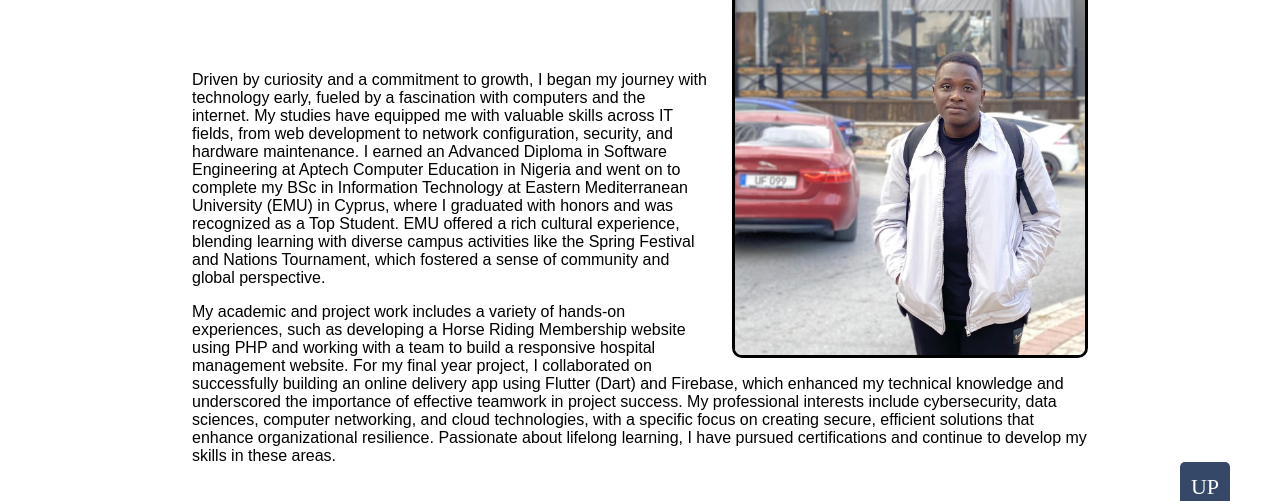
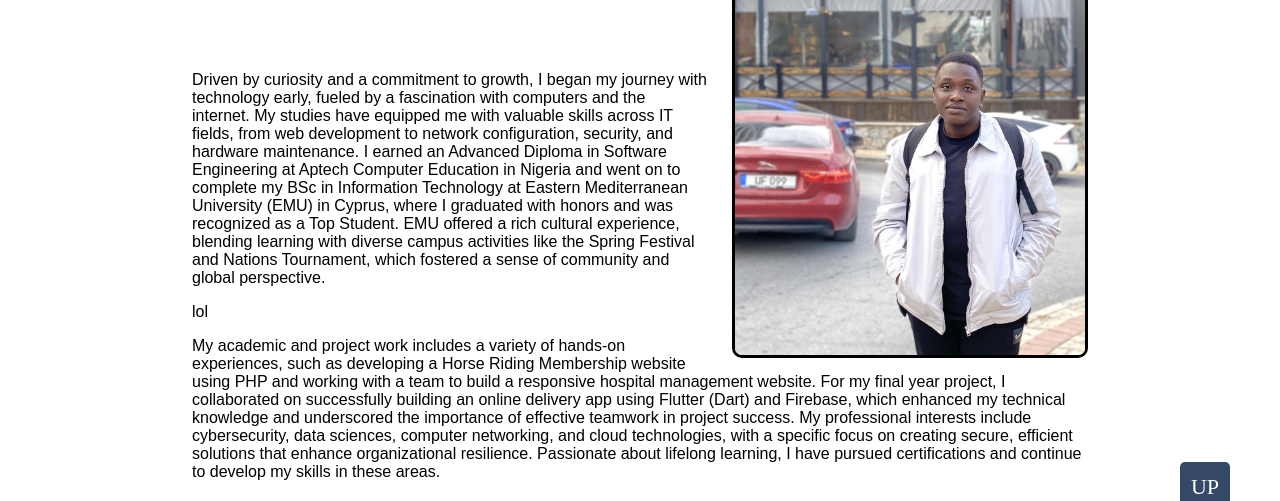
Before and after one commit to zakarigassol/zakarigassol.github.io, a plain HTML site: page bout me.html in a window 1280 px wide. Shown: the part 248-749 px from the top of the page. Drawn offline with Linux system fonts and the light colour scheme.

Commit message:
Update bout me.html

```diff
--- a/bout me.html
+++ b/bout me.html
@@ -29,7 +29,7 @@
         <div class="text">
           <h1>About Me</h1><br>
           <p>Driven by curiosity and a commitment to growth, I began my journey with technology early, fueled by a fascination with computers and the internet. My studies have equipped me with valuable skills across IT fields, from web development to network configuration, security, and hardware maintenance. I earned an Advanced Diploma in Software Engineering at Aptech Computer Education in Nigeria and went on to complete my BSc in Information Technology at Eastern Mediterranean University (EMU) in Cyprus, where I graduated with honors and was recognized as a Top Student. EMU offered a rich cultural experience, blending learning with diverse campus activities like the Spring Festival and Nations Tournament, which fostered a sense of community and global perspective.</p>
-
+          lol
           <p>My academic and project work includes a variety of hands-on experiences, such as developing a Horse Riding Membership website using PHP and working with a team to build a responsive hospital management website. For my final year project, I collaborated on successfully building an online delivery app using Flutter (Dart) and Firebase, which enhanced my technical knowledge and underscored the importance of effective teamwork in project success. My professional interests include cybersecurity, data sciences, computer networking, and cloud technologies, with a specific focus on creating secure, efficient solutions that enhance organizational resilience. Passionate about lifelong learning, I have pursued certifications and continue to develop my skills in these areas.</p>
 
 
```
